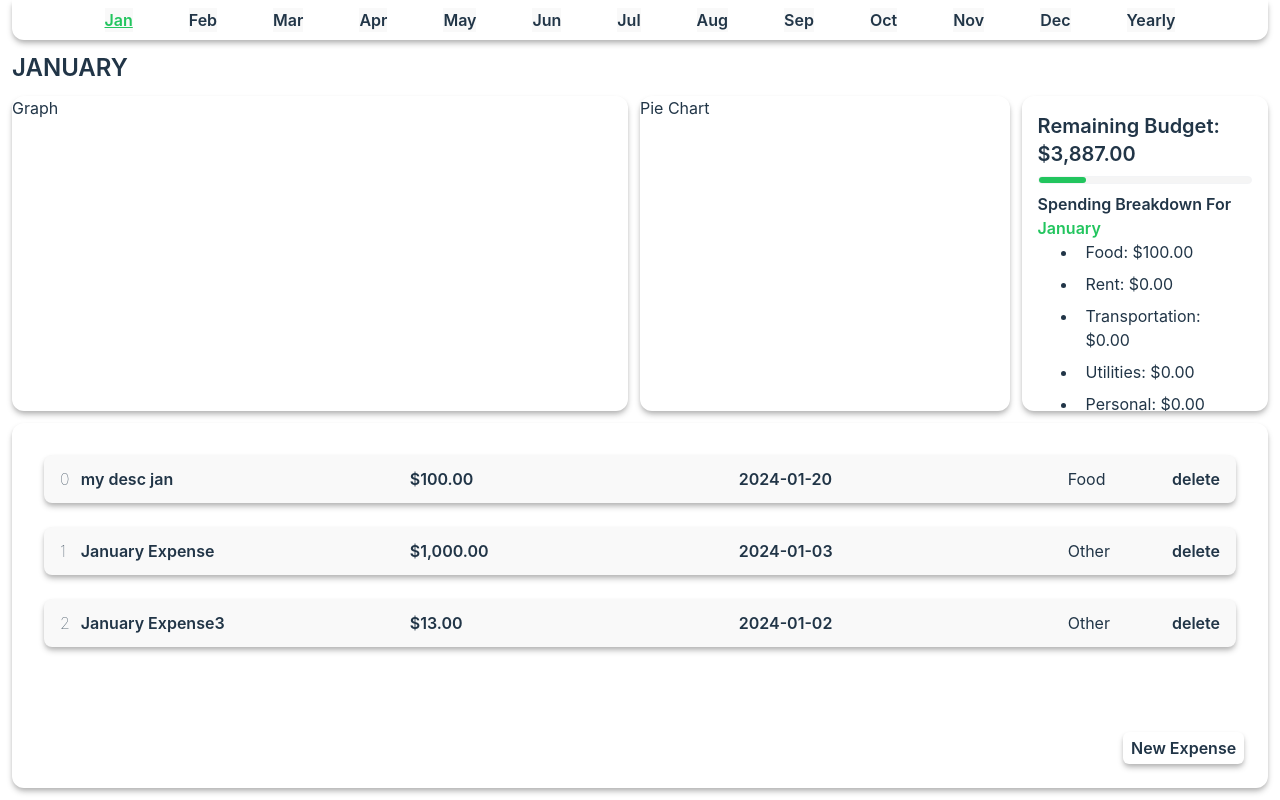
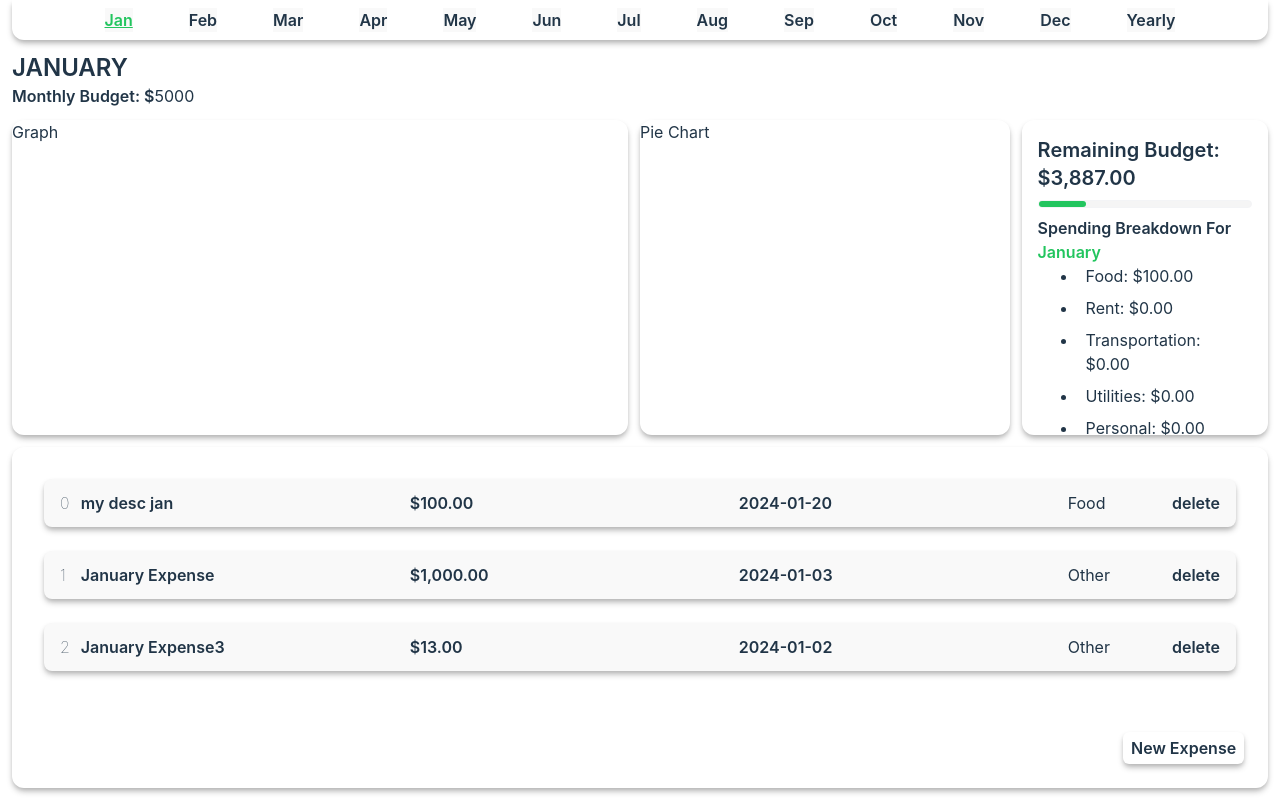
Before and after one commit to vChrisL/Finance-Tracker, a React (Vite) app: page / in a window 1280 px wide. Built offline with nearby package versions, Linux system fonts and the light colour scheme.

Commit message:
added method for user to set monthly budget

```diff
--- a/src/App.tsx
+++ b/src/App.tsx
@@ -7,6 +7,8 @@ import { useExpensesList, useMonthStore } from './data/expenseData'
 import { Expense } from './components/Expense-component'
 import { NewExpenseMenu } from './components/NewExpenseMenu-component'
 import { RemainingBalance } from './components/RemainingBalance-component'
+import { DoubleClickInput } from './components/InputDoubleClick-component'
+import { useMonthlyBudgetStore } from './stores/monthlyBalance-store'
 
 // Unique KeyID for expenses; this value does not change
 let keyID: number = 0;
@@ -24,6 +26,10 @@ function App() {
 
   // Expense states
   const monthlyExpenses = useExpensesList((state: any) => state.storeExpenses)
+
+  // Budget store
+  const budget = useMonthlyBudgetStore(state => state.budget);
+  const updateBudget = useMonthlyBudgetStore(state => state.updateBudget);
 
   function renderExpenses(){
     // Empty expensesList array
@@ -64,7 +70,14 @@ function App() {
         <button onClick={() => (setSelectedMonth('Yearly'))} className={`${selectedMonth == 'Yearly' ? 'text-green-500 underline' : ''}`}>Yearly</button>
       </div>
 
-      <p className='text-2xl font-semibold'>{selectedMonth.toUpperCase()}</p>
+      <div className=''>
+        <p className='text-2xl font-semibold'>{selectedMonth.toUpperCase()}</p>
+
+        <div className='flex flex-row w-fit'>
+          <label className='font-semibold'>Monthly Budget: $</label>
+          <DoubleClickInput type='number' step={0.01} pValue={budget} updateStore={updateBudget}></DoubleClickInput>
+        </div>
+      </div>
 
       <div className='flex flex-row gap-3 h-2/5'>
         <div className='bg-[#ffffff] shadow-md shadow-[#b6b6b6] w-1/2 rounded-xl'>Graph</div>
--- /dev/null
+++ b/src/components/InputDoubleClick-component.tsx
@@ -0,0 +1,44 @@
+import React, { useState } from "react"
+
+interface IDoubleClickInputProps{
+    type: React.HTMLInputTypeAttribute,
+    step: number,
+    pValue: string | number,
+    updateStore: any,
+}
+
+export function DoubleClickInput({type, step, pValue, updateStore}: IDoubleClickInputProps){
+    const [isEditing, setIsEditing] = useState<boolean>(false);
+    let newValue: string | number = pValue;
+
+    const input = () => {
+        // if editing amount is true, create input element for editing, else create a single paragraph element
+        if(isEditing){
+            return(
+                <div className="w-fit font-semibold truncate" onDoubleClick={() => setIsEditing(true)} >
+                    <input className="bg-[#dbdbdb]"
+                    type="number"
+                    step="0.01"
+                    defaultValue={pValue}
+                    onChange={(e) => newValue = e.target.value} // set budget here
+                    tabIndex={0}
+                    onBlur={() => (
+                        setIsEditing(false),
+                        updateStore(newValue)
+                    )}/>
+                </div>
+            )
+        }
+        else {
+            return(
+                <p onDoubleClick={() => setIsEditing(true)}>{pValue}</p>
+            )
+        }
+    }
+
+    return(
+        <>
+        {input()}
+        </>
+    )
+}
```
